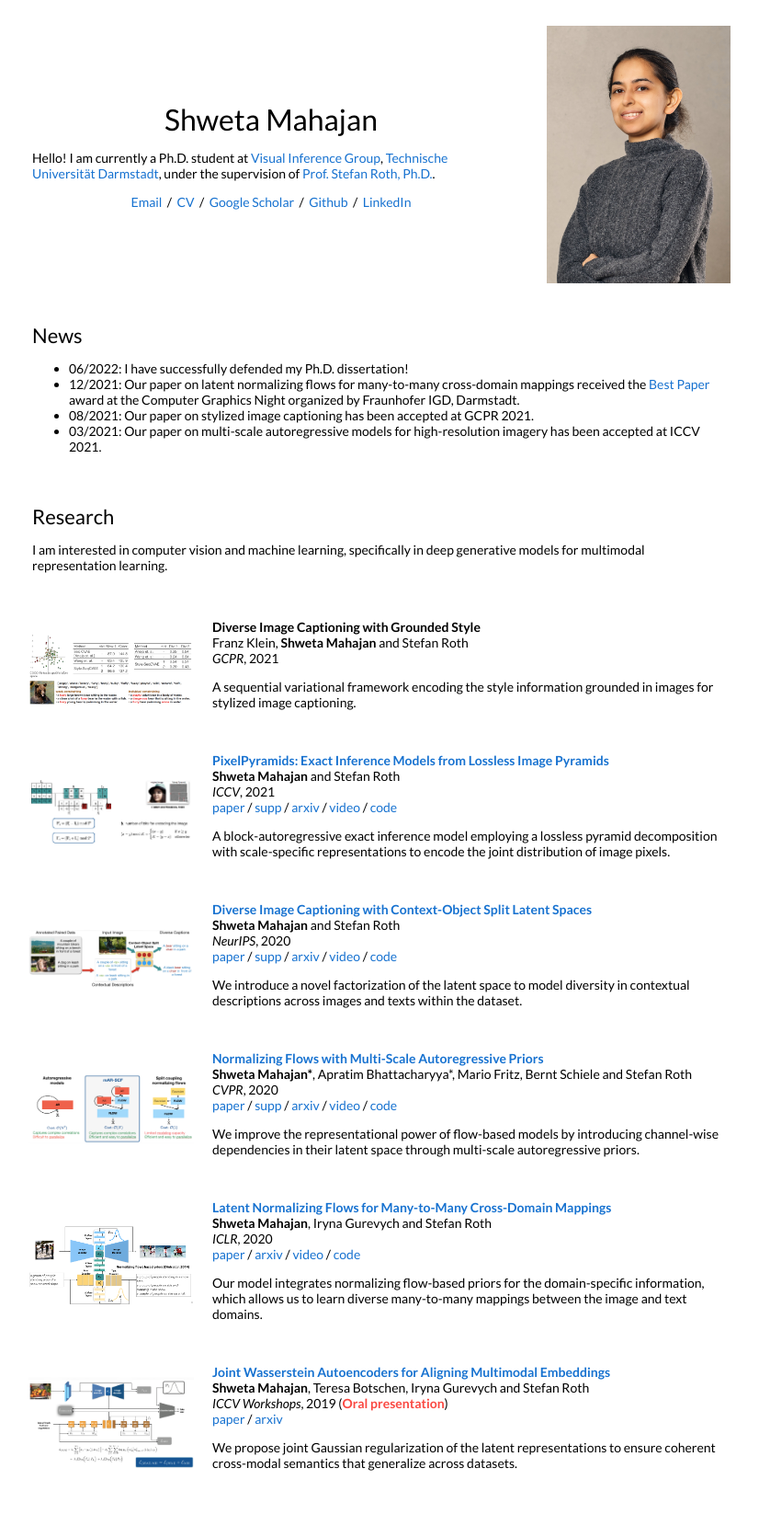
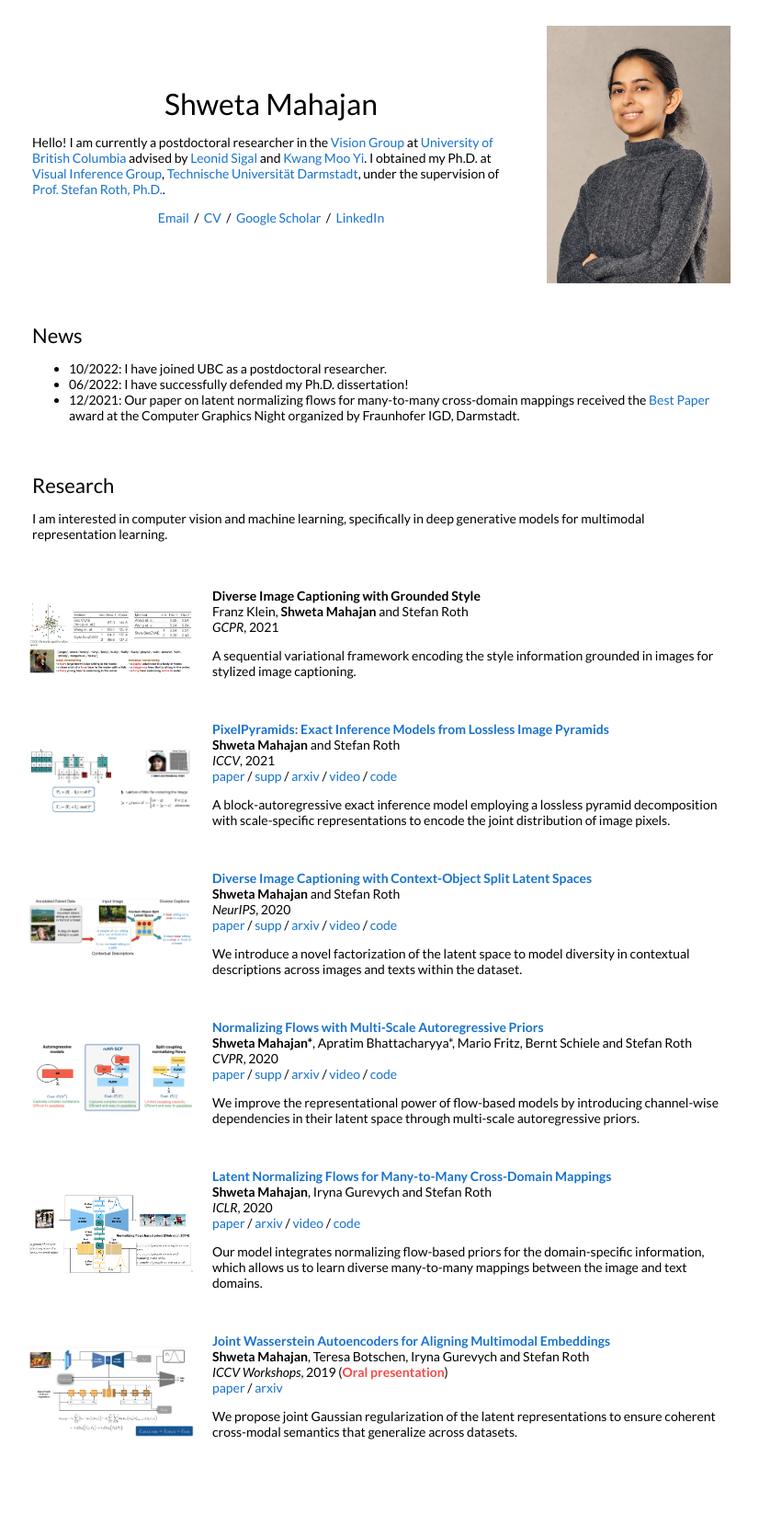
Before and after one commit to s-mahajan/s-mahajan.github.io, a Jekyll site: the page index.html, which Jekyll copies as it is, in a window 1280 px wide. Shown: the whole page at 92% size, without its empty margins (225-1051 px from the left). Built offline with Jekyll 4.4.1, drawn with Linux system fonts in a browser that asks for light colours; after the commit the page ends 1637 px from its top, so only the background shows below that.

Commit message:
Update index.html

```diff
--- a/index.html
+++ b/index.html
@@ -32,13 +32,12 @@
               <h1>
                 Shweta Mahajan
               </h1>
-              <p>Hello! I am currently a Ph.D. student at <a href="http://www.visinf.tu-darmstadt.de/visinf/news/index.en.jsp">Visual Inference Group</a>, <a href="http://www.tu-darmstadt.de/index.en.jsp">Technische Universität Darmstadt</a>, under the supervision of <a href="https://www.visinf.tu-darmstadt.de/visinf/team_members/sroth/sroth.en.jsp">Prof. Stefan Roth, Ph.D.</a>.
+              <p>Hello! I am currently a postdoctoral researcher in the <a href="https://vision.cs.ubc.ca/">Vision Group</a> at <a href="https://www.ubc.ca/">University of British Columbia</a> advised by <a href="https://www.cs.ubc.ca/~lsigal/">Leonid Sigal</a> and <a href="https://www.cs.ubc.ca/~kmyi/">Kwang Moo Yi</a>. I obtained my Ph.D. at <a href="http://www.visinf.tu-darmstadt.de/visinf/news/index.en.jsp">Visual Inference Group</a>, <a href="http://www.tu-darmstadt.de/index.en.jsp">Technische Universität Darmstadt</a>, under the supervision of <a href="https://www.visinf.tu-darmstadt.de/visinf/team_members/sroth/sroth.en.jsp">Prof. Stefan Roth, Ph.D.</a>.
               </p>
               <p style="text-align:center">
                 <a href="mailto:shweta.nith@outlook.com">Email</a> &nbsp;/&nbsp;
                 <a href="/pdfs/cv.pdf">CV</a>  &nbsp;/&nbsp;
                 <a href="https://scholar.google.de/citations?user=DUKzkPMAAAAJ&hl=en">Google Scholar</a> &nbsp;/&nbsp;
-                <a href="https://github.com/s-mahajan">Github</a> &nbsp;/&nbsp;
                 <a href="https://www.linkedin.com/in/shweta-mahajan-4808a017/"> LinkedIn </a>
               </p>
             </td>
@@ -55,10 +54,9 @@
             <td style="padding:2.5%;width:100%;vertical-align:middle">
               <h2>News</h2>
               <ul>
+              <li>10/2022: I have joined UBC as a postdoctoral researcher.</li>
               <li>06/2022: I have successfully defended my Ph.D. dissertation!</li>
               <li>12/2021: Our paper on latent normalizing flows for many-to-many cross-domain mappings received the <a href="https://www.igd.fraunhofer.de/content/dam/igd/documents/best-paper/2021/2021_bestpaper_science.pdf">Best Paper</a> award at the Computer Graphics Night organized by Fraunhofer IGD, Darmstadt.</li>
-              <li>08/2021: Our paper on stylized image captioning has been accepted at GCPR 2021.</li>
-              <li>03/2021: Our paper on multi-scale autoregressive models for high-resolution imagery has been accepted at ICCV 2021.</li>
               </ul>
             </td>
           </tr>
```
